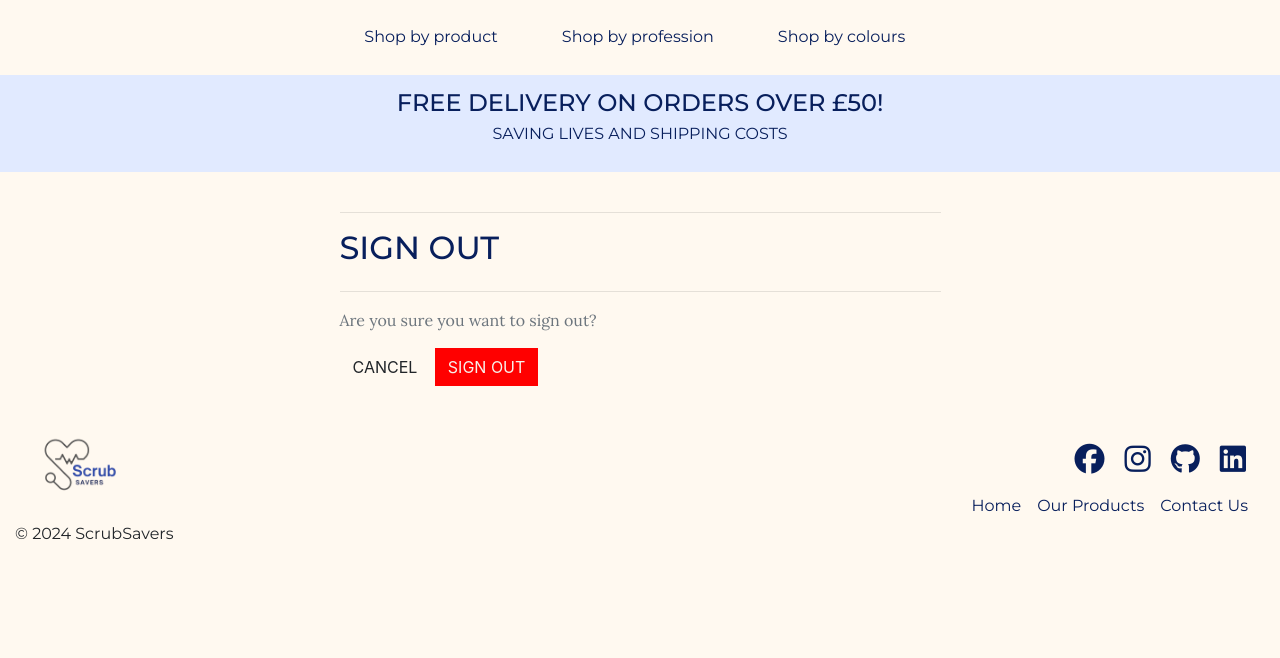
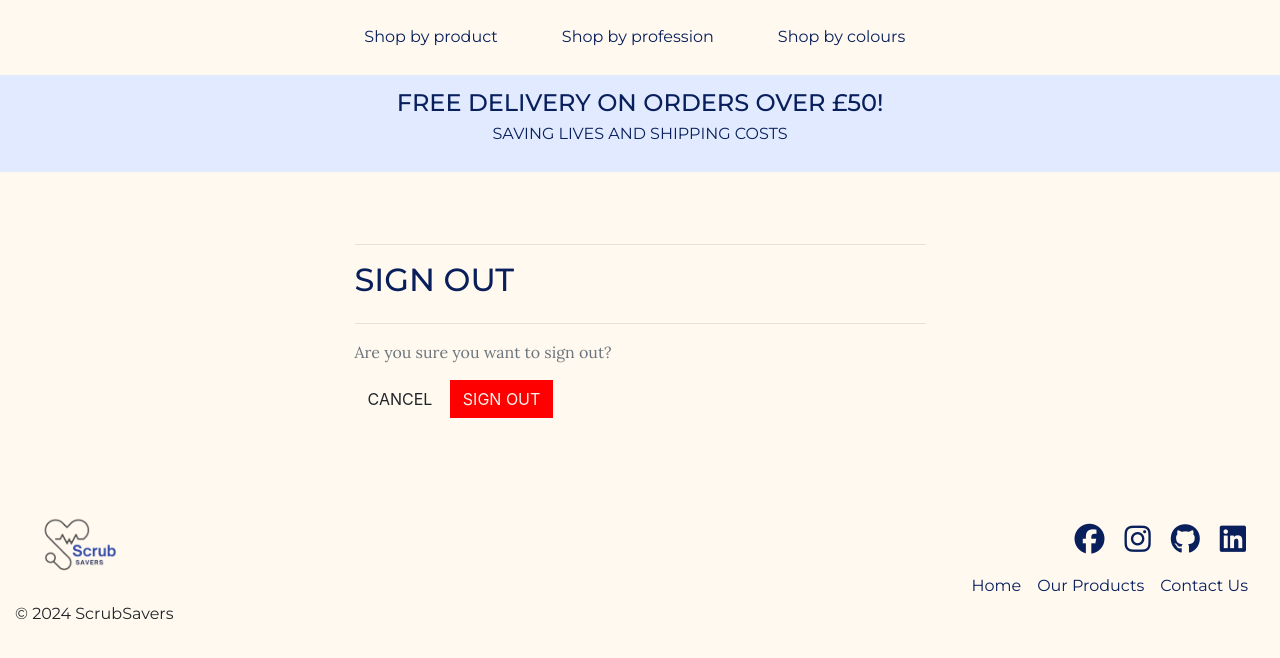
Before and after one commit to mikavir/scrub-savers, a Django app: page /accounts/logout/ in a window 1280 px wide. Shown: the part 129-787 px from the top of the page. Run offline with Django 5.2, Linux system fonts and the light colour scheme; the visitor is signed in with stand-in values (Sample User, id 1); parts of the project's set-up code (start-up, migrations or seed data) failed here and were passed over; some libraries are stand-ins or nearby versions.

Commit message:
Add margin space for logout page

```diff
--- a/templates/allauth/account/logout.html
+++ b/templates/allauth/account/logout.html
@@ -5,6 +5,7 @@
 {% block head_title %}{% trans "Sign Out" %}{% endblock %}
 
 {% block inner_content %}
+<div class="container-fluid h-100 my-5">
   <hr>
   <h2 class="logo-font mb-4 text-blue">{% trans "Sign Out" %}</h2>
   <hr>
@@ -18,6 +19,7 @@
     <a class="btn btn-outline-black rounded-0 text-uppercase" href="{% url 'home' %}">Cancel</a>
     <button type="submit" class="btn btn-red text-uppercase rounded-0">{% trans 'Sign Out' %}</button>
   </form>
+</div>
 
 
 {% endblock %}
```
Lines whose indentation alone changed are shown as unchanged.
